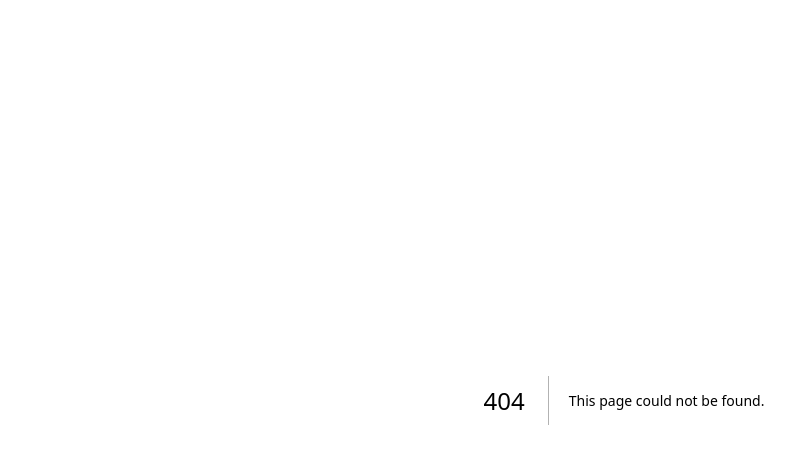
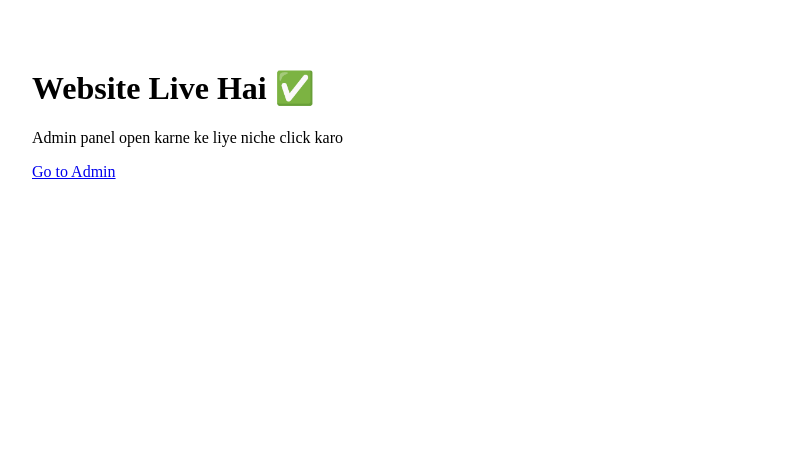
Before and after one commit to codinghub3473-lgtm/faq-template-saas, a Next.js app: page / in a window 1280 px wide. Before the commit this address had no page. Shown: the top 464 px of the page, without its empty margins (16-811 px from the left). Built offline with nearby package versions, Linux system fonts and the light colour scheme.

Commit message:
add home page

```diff
--- /dev/null
+++ b/pages/index.js
@@ -0,0 +1,9 @@
+export default function Home() {
+  return (
+    <div style={{ padding: 40 }}>
+      <h1>Website Live Hai ✅</h1>
+      <p>Admin panel open karne ke liye niche click karo</p>
+      <a href="/admin">Go to Admin</a>
+    </div>
+  )
+}
```
